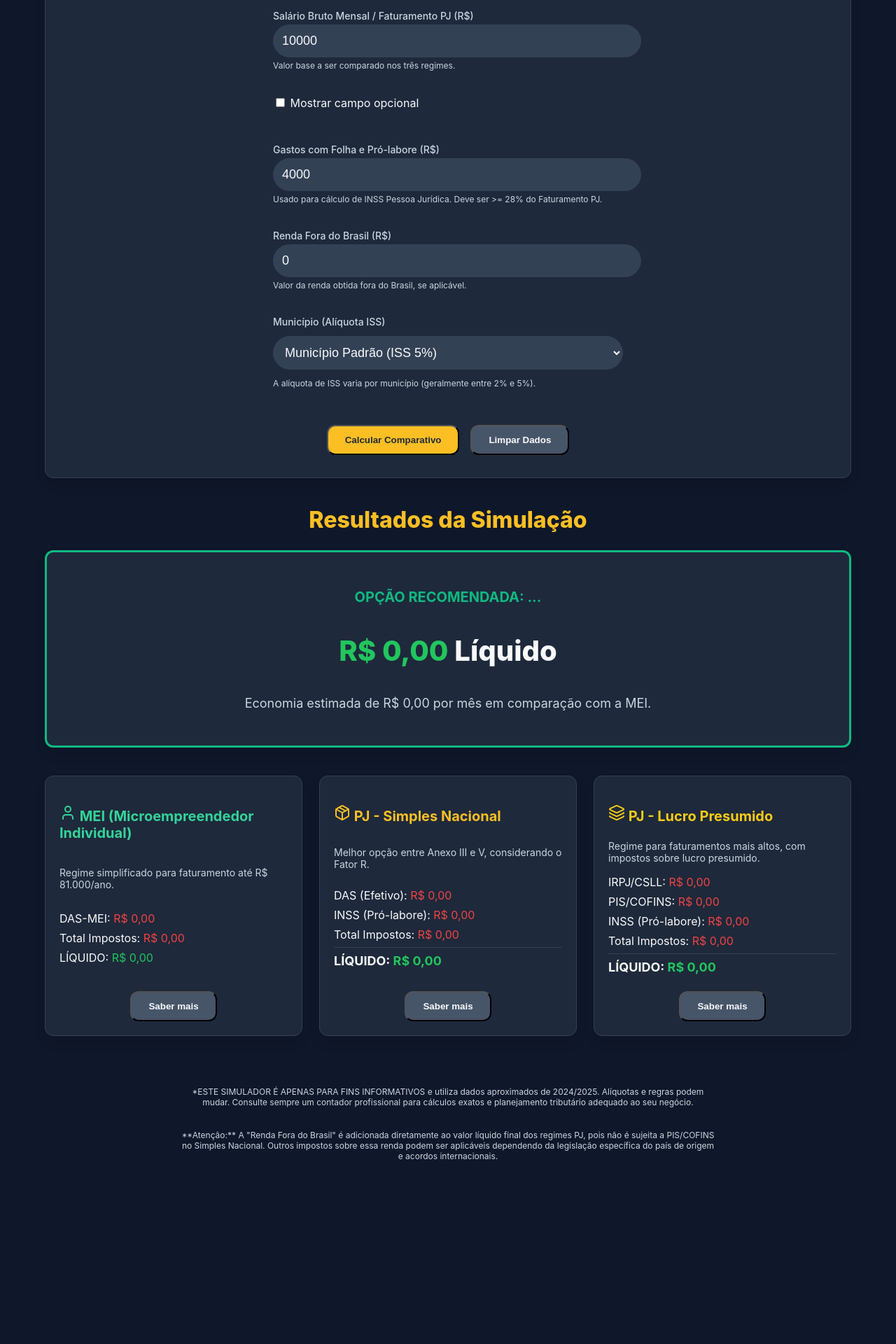
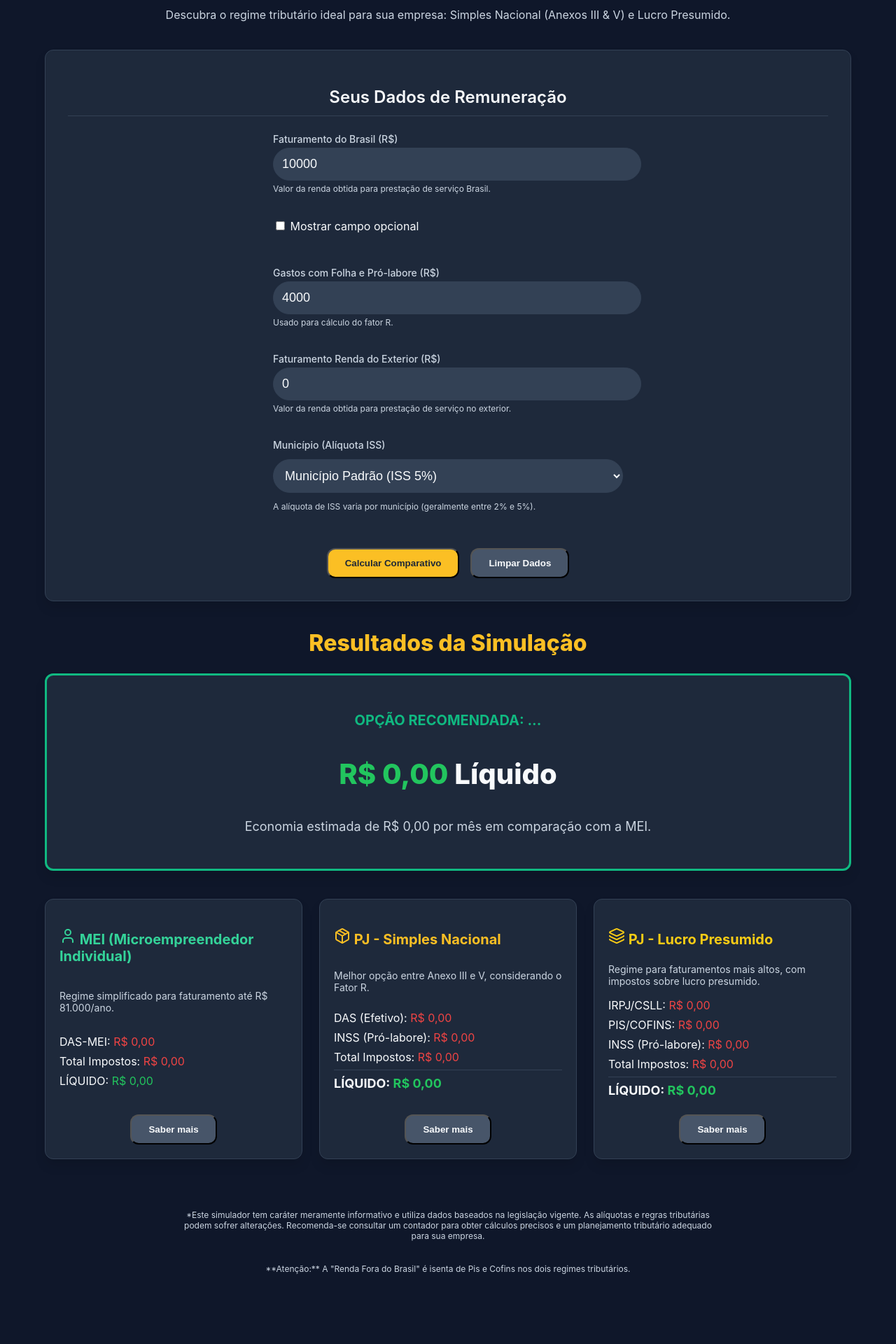
Before and after one commit to RebecaAbisag/Simulador-Tributario, a plain HTML site: page simulador-ATUAL-tributario-CodeConta-BASICO/simulador tributario-CodeConta/index.html in a window 1280 px wide. Shown: the part 178-2098 px from the top of the page at 70% size. Before the commit the page ends 1937 px from the top, so only its background shows below. Drawn offline with nearby package versions, Linux system fonts and the light colour scheme.

Commit message:
AJUSTES DE TEXTOS

```diff
--- a/simulador-ATUAL-tributario-CodeConta-BASICO/simulador tributario-CodeConta/index.html
+++ b/simulador-ATUAL-tributario-CodeConta-BASICO/simulador tributario-CodeConta/index.html
@@ -1,8 +1,9 @@
 <!DOCTYPE html>
 <html lang="pt-br">
+
 <head>
   <meta charset="UTF-8" />
-  <meta name="viewport" content="width=device-width, initial-scale=1.0"/>
+  <meta name="viewport" content="width=device-width, initial-scale=1.0" />
   <title>CodeConta: Simulador Tributário CLT vs PJ</title>
 
   <!-- Lucide icons (CDN): Biblioteca de ícones para uso em toda a aplicação -->
@@ -12,6 +13,7 @@
   <link rel="stylesheet" href="src/css/style.css">
 
 </head>
+
 <body>
 
   <!-- Navbar: Barra de navegação principal do site -->
@@ -53,9 +55,10 @@
   </nav>
 
   <!-- Header: Seção de cabeçalho com título e subtítulo -->
-  <header class="header hidden">
+  <header class="header ">
     <h1 class="header__title">Simulador Tributário para Desenvolvedores</h1>
-    <p class="header__subtitle">Descubra o regime tributário ideal para desenvolvedores: compare CLT, Simples Nacional (Anexos III & V) e Lucro Presumido para maximizar seu líquido.</p>
+    <p class="header__subtitle">Descubra o regime tributário ideal para sua empresa: Simples Nacional (Anexos III & V) e
+      Lucro Presumido.</p>
   </header>
 
   <!-- Main: Conteúdo principal da página -->
@@ -69,9 +72,10 @@
           <!-- Grupo de formulário para Salário Bruto -->
           <div class="form__group">
             <div>
-              <label for="salarioBruto" class="form__label">Salário Bruto Mensal / Faturamento PJ (R$)</label>
-              <input type="number" id="salarioBruto" placeholder="Ex: 15000" required class="form__input" value="10000" step="0.01">
-              <p class="form__tip">Valor base a ser comparado nos três regimes.</p>
+              <label for="salarioBruto" class="form__label"> Faturamento do Brasil (R$)</label>
+              <input type="number" id="salarioBruto" placeholder="Ex: 15000" required class="form__input" value="10000"
+                step="0.01">
+              <p class="form__tip">Valor da renda obtida para prestação de serviço Brasil.</p>
             </div>
           </div>
           <!-- CheckBox -->
@@ -93,18 +97,19 @@
           <div class="form__group">
             <div>
               <label for="proLabore" class="form__label">Gastos com Folha e Pró-labore (R$)</label>
-              <input type="number" id="proLabore" placeholder="Ex: 4000 (Obrigatório >= 28% do Salário Bruto)" required class="form__input" value="4000" step="0.01">
+              <input type="number" id="proLabore" placeholder="Ex: 4000 (Obrigatório >= 28% do Salário Bruto)" required
+                class="form__input" value="4000" step="0.01">
               <p id="proLaboreWarning" class="form__warning"></p>
-              <p class="form__tip">Usado para cálculo de INSS Pessoa Jurídica. Deve ser >= 28% do Faturamento PJ.</p>
+              <p class="form__tip">Usado para cálculo do fator R.</p>
             </div>
           </div>
 
           <!-- Novo Grupo de formulário para Renda Fora do Brasil -->
           <div class="form__group">
             <div>
-              <label for="rendaExterior" class="form__label">Renda Fora do Brasil (R$)</label>
+              <label for="rendaExterior" class="form__label">Faturamento Renda do Exterior (R$)</label>
               <input type="number" id="rendaExterior" placeholder="Ex: 2000" class="form__input" value="0">
-              <p class="form__tip">Valor da renda obtida fora do Brasil, se aplicável.</p>
+              <p class="form__tip">Valor da renda obtida para prestação de serviço no exterior.</p>
             </div>
           </div>
 
@@ -136,7 +141,8 @@
         <div id="bestOptionHighlight" class="card card--highlight">
           <h3 class="card__title">OPÇÃO RECOMENDADA: <span id="bestOptionName">...</span></h3>
           <p class="card__value"><span id="bestOptionValue" class="text-liquid">R$ 0,00</span> Líquido</p>
-          <p class="card__savings">Economia estimada de <span id="comparisonSavings">R$ 0,00</span> por mês em comparação com a MEI.</p>
+          <p class="card__savings">Economia estimada de <span id="comparisonSavings">R$ 0,00</span> por mês em
+            comparação com a MEI.</p>
 
         </div>
 
@@ -144,14 +150,16 @@
         <div class="comparison">
           <!-- Card MEI -->
           <div id="meiCard" class="card card--comparison">
-            <h3 class="card__title card__title--mei"><i data-lucide="user" class="icon"></i> MEI (Microempreendedor Individual)</h3>
+            <h3 class="card__title card__title--mei"><i data-lucide="user" class="icon"></i> MEI (Microempreendedor
+              Individual)</h3>
             <p class="card__description">Regime simplificado para faturamento até R$ 81.000/ano.</p>
             <div class="card__details">
               <div>DAS-MEI: <span id="meiDAS" class="text-tax">R$ 0,00</span></div>
               <div>Total Impostos: <span id="meiTotalImpostos" class="text-tax">R$ 0,00</span></div>
               <div>LÍQUIDO: <span id="meiLiquido" class="text-liquid">R$ 0,00</span></div>
             </div>
-            <button class="btn btn--secondary btn--small toggle-details-btn" data-target="meiDetails">Saber mais</button>
+            <button class="btn btn--secondary btn--small toggle-details-btn" data-target="meiDetails">Saber
+              mais</button>
             <div id="meiDetails" class="details-container hidden">
               <h4>Detalhes MEI:</h4>
               <table class="details-table">
@@ -184,7 +192,8 @@
 
           <!-- Card PJ - Simples Nacional (Melhor entre Anexo III e V) -->
           <div id="pjSimplesCard" class="card card--comparison">
-            <h3 class="card__title card__title--pj-simples"><i data-lucide="package" class="icon"></i> PJ - Simples Nacional</h3>
+            <h3 class="card__title card__title--pj-simples"><i data-lucide="package" class="icon"></i> PJ - Simples
+              Nacional</h3>
             <p class="card__description">Melhor opção entre Anexo III e V, considerando o Fator R.</p>
             <div class="card__details">
               <div>DAS (Efetivo): <span id="pjSimplesDAS" class="text-tax">R$ 0,00</span></div>
@@ -192,7 +201,8 @@
               <div>Total Impostos: <span id="pjSimplesTotalImpostos" class="text-tax">R$ 0,00</span></div>
               <div class="card__liquid">LÍQUIDO: <span id="pjSimplesLiquido" class="text-liquid">R$ 0,00</span></div>
             </div>
-            <button class="btn btn--secondary btn--small toggle-details-btn" data-target="pjSimplesDetails">Saber mais</button>
+            <button class="btn btn--secondary btn--small toggle-details-btn" data-target="pjSimplesDetails">Saber
+              mais</button>
             <div id="pjSimplesDetails" class="details-container hidden">
               <h4>Detalhes Simples Nacional:</h4>
               <table class="details-table">
@@ -225,7 +235,8 @@
 
           <!-- Card PJ - Lucro Presumido -->
           <div id="lucroPresumidoCard" class="card card--comparison">
-            <h3 class="card__title card__title--lucro-presumido"><i data-lucide="layers" class="icon"></i> PJ - Lucro Presumido</h3>
+            <h3 class="card__title card__title--lucro-presumido"><i data-lucide="layers" class="icon"></i> PJ - Lucro
+              Presumido</h3>
             <p class="card__description">Regime para faturamentos mais altos, com impostos sobre lucro presumido.</p>
             <div class="card__details">
               <div>IRPJ/CSLL: <span id="lpIRPJCSLL" class="text-tax">R$ 0,00</span></div>
@@ -279,8 +290,13 @@
         </div>
 
         <!-- Aviso legal e disclaimer -->
-        <p class="results__disclaimer">*ESTE SIMULADOR É APENAS PARA FINS INFORMATIVOS e utiliza dados aproximados de 2024/2025. Alíquotas e regras podem mudar. Consulte sempre um contador profissional para cálculos exatos e planejamento tributário adequado ao seu negócio.</p>
-        <p class="results__disclaimer">**Atenção:** A "Renda Fora do Brasil" é adicionada diretamente ao valor líquido final dos regimes PJ, pois não é sujeita a PIS/COFINS no Simples Nacional. Outros impostos sobre essa renda podem ser aplicáveis dependendo da legislação específica do país de origem e acordos internacionais.</p>
+        <p class="results__disclaimer">*Este simulador tem caráter meramente informativo e utiliza dados baseados na
+          legislação vigente.
+          As alíquotas e regras tributárias podem sofrer alterações.
+          Recomenda-se consultar um contador para obter cálculos precisos e um planejamento tributário adequado para sua
+          empresa.</p>
+        <p class="results__disclaimer">**Atenção:** A "Renda Fora do Brasil" é isenta de Pis e Cofins nos dois regimes
+          tributários.</p>
       </div>
     </div>
 
@@ -345,4 +361,5 @@
 
 
 </body>
+
 </html>
```
Lines whose indentation alone changed are shown as unchanged.
